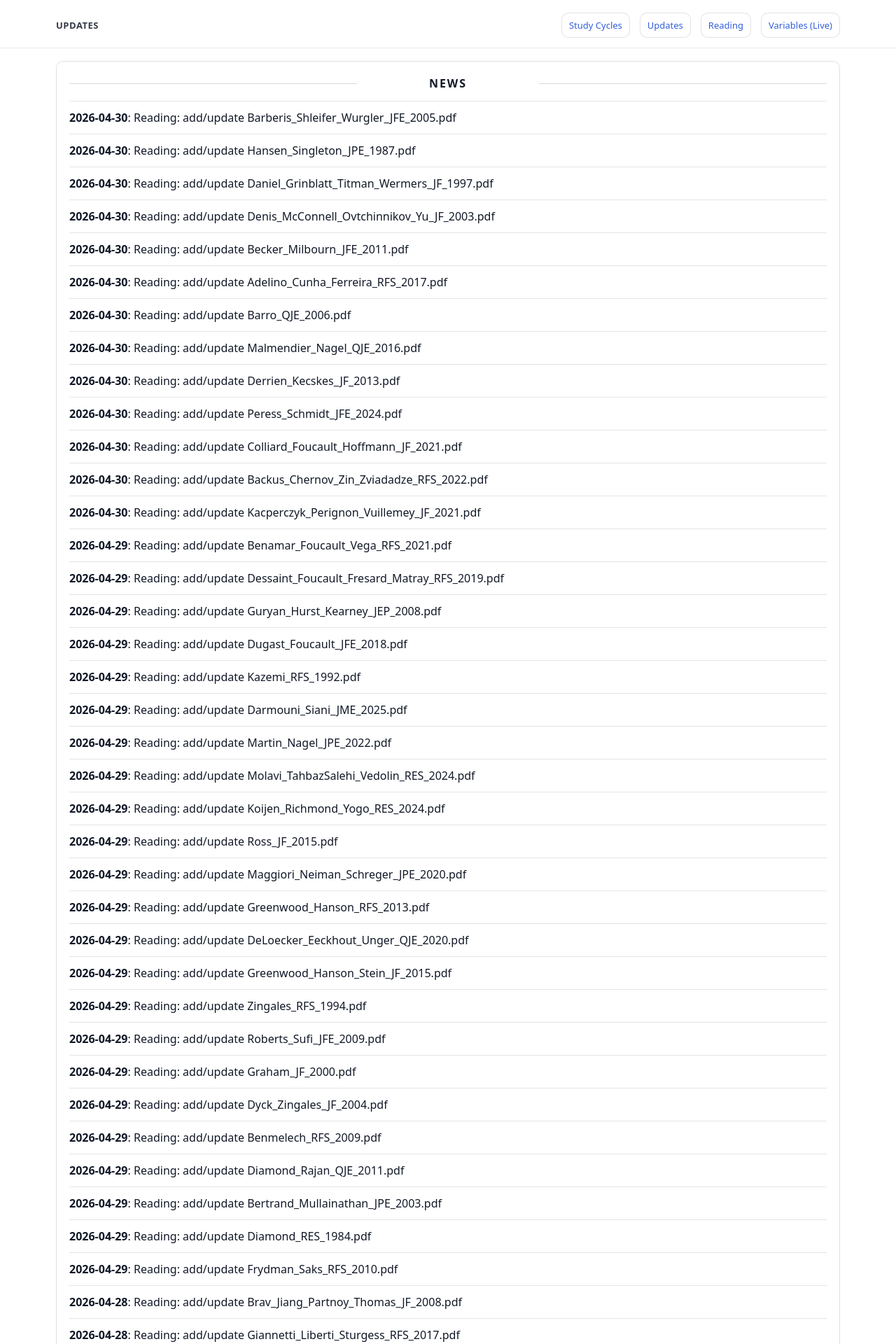
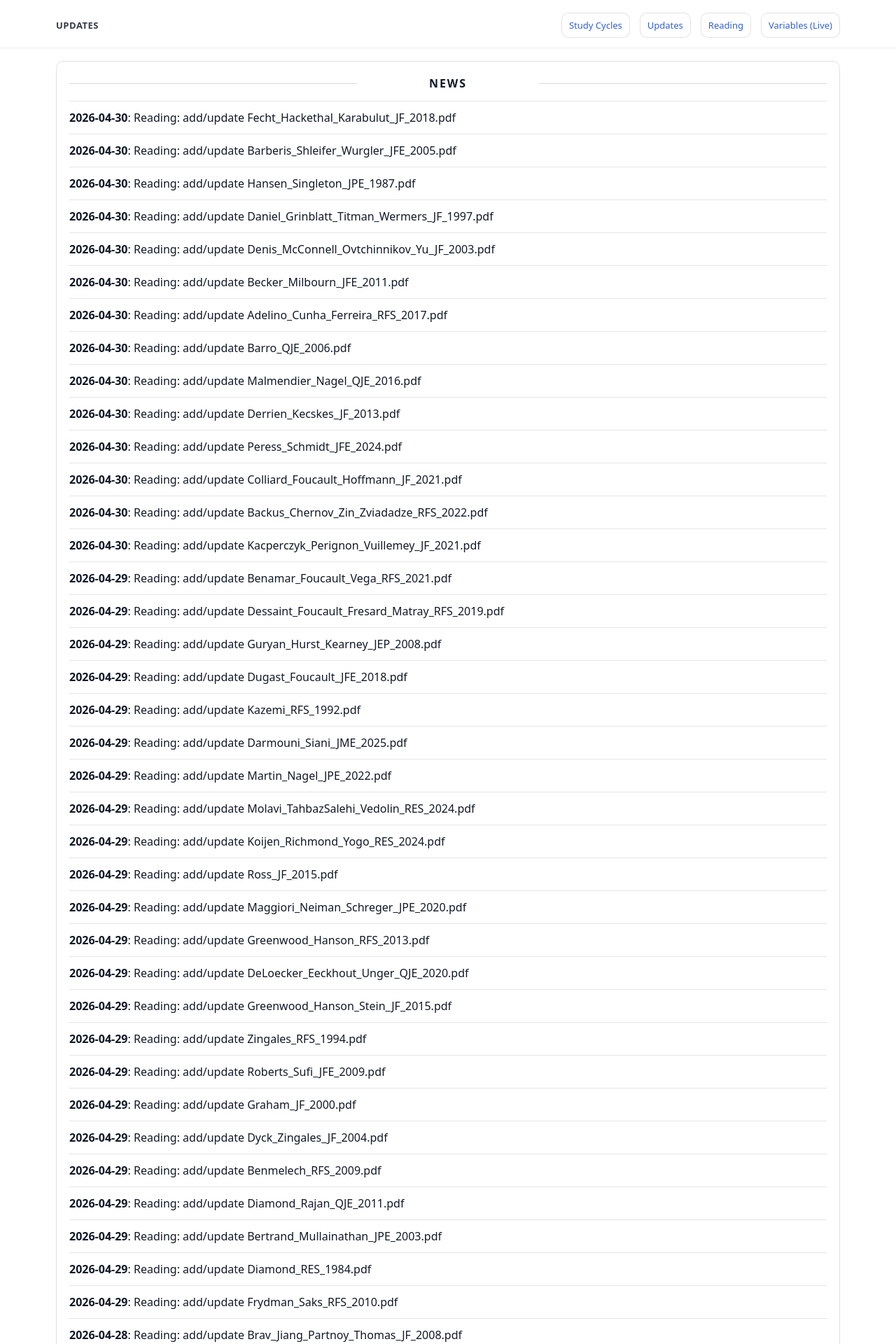
Before and after one commit to yaxinzn/study-archive, a Jekyll site: the page built from updates/index.md, in a window 1280 px wide. Shown: the top 1920 px of the page at 70% size. Built offline with Jekyll 4.4.1, drawn with Linux system fonts in a browser that asks for light colours; some of the changed text lies outside the part shown.

Commit message:
chore: update NEWS feed

```diff
--- a/_data/news.yml
+++ b/_data/news.yml
@@ -1,4 +1,7 @@
 # Auto-generated update history (sorted newest -> oldest). Do not edit manually.
+- ts: "1777543555"
+  date: "2026-04-30"
+  title: "Reading: add/update Fecht_Hackethal_Karabulut_JF_2018.pdf"
 - ts: "1777542894"
   date: "2026-04-30"
   title: "Reading: add/update Barberis_Shleifer_Wurgler_JFE_2005.pdf"
```
